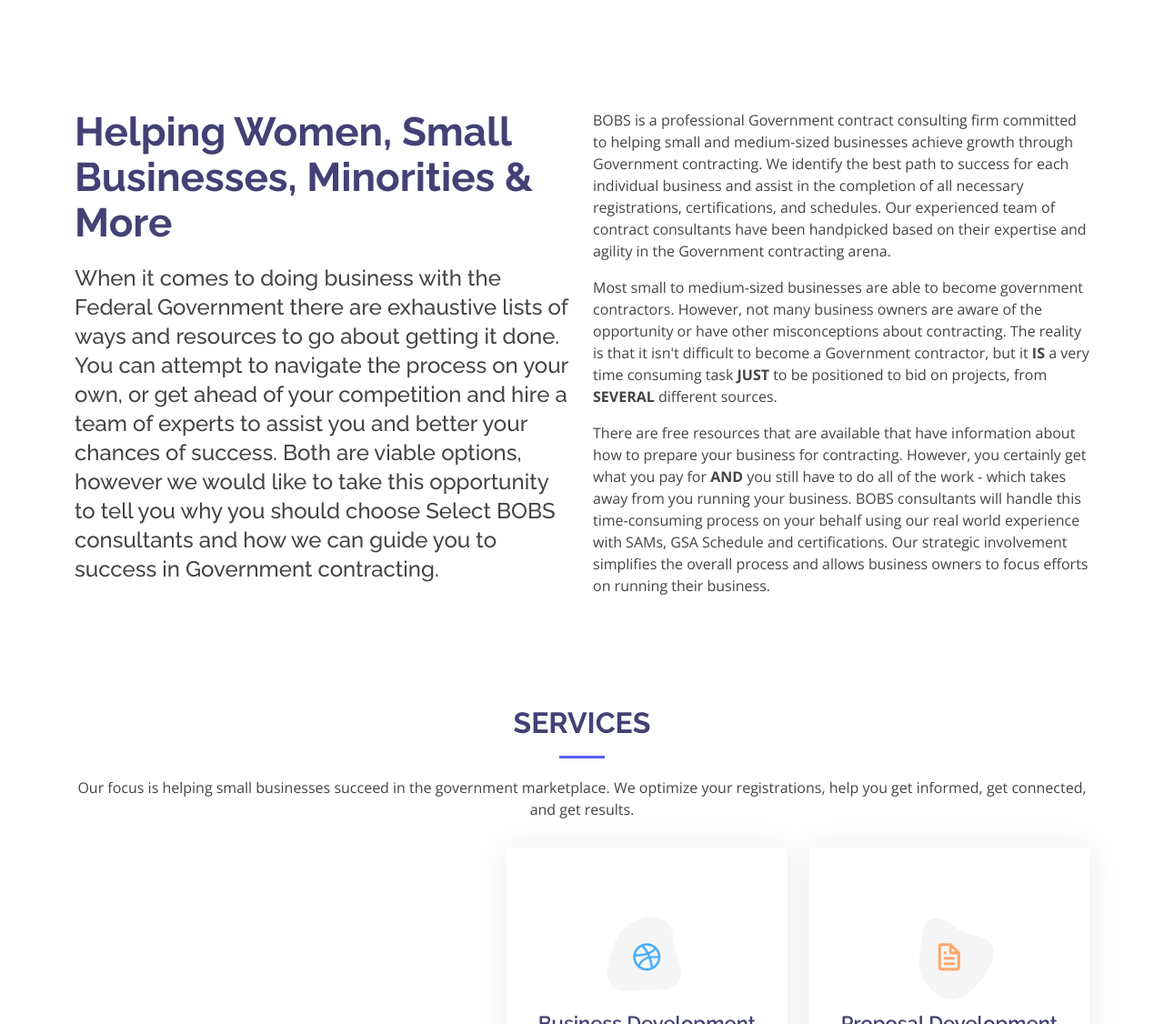
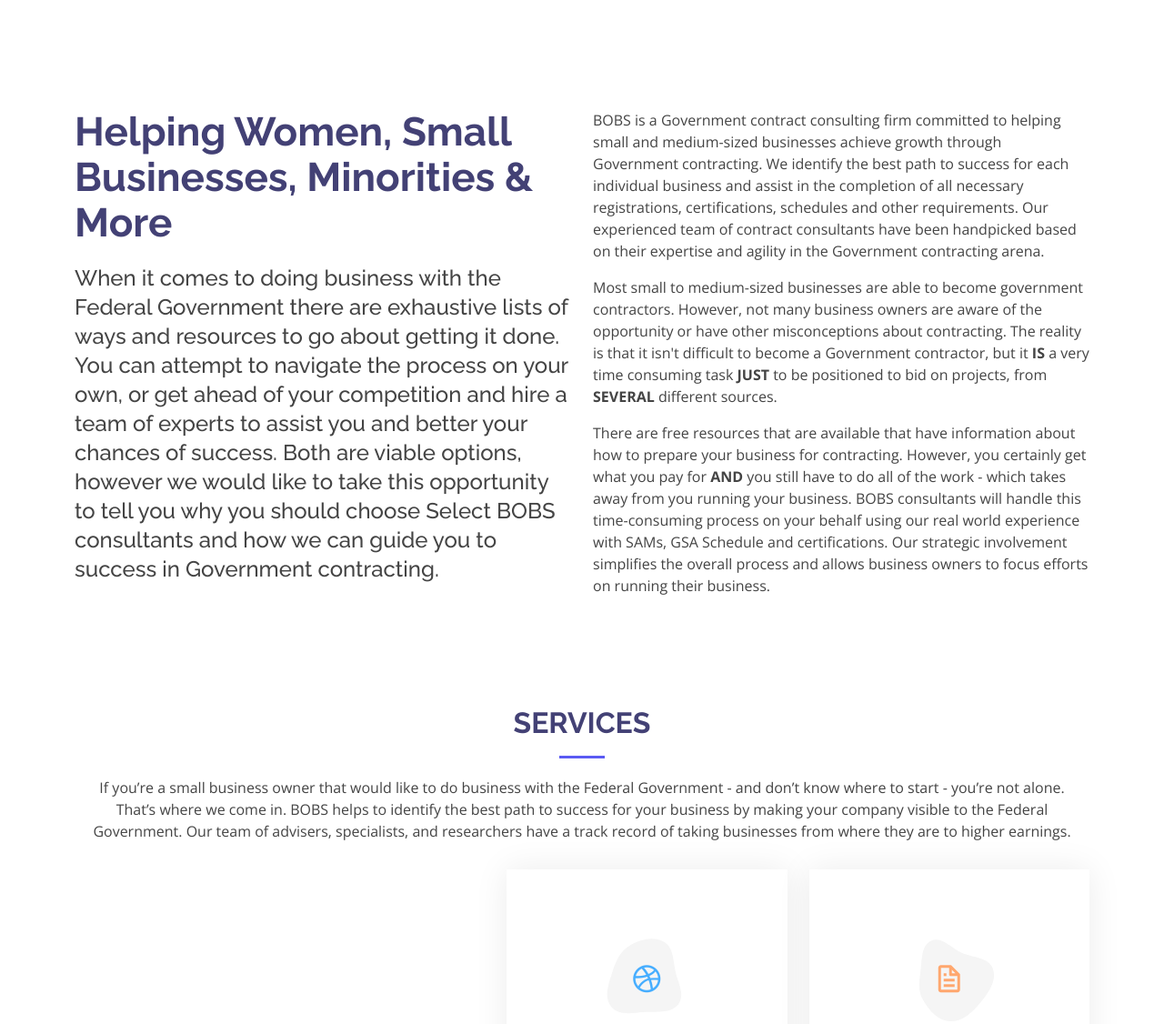
Before and after one commit to blaq0rkid/1bobs, a plain HTML site: page index.html in a window 1280 px wide. Shown: the part 740-1866 px from the top of the page at 91% size. Drawn offline with nearby package versions, Linux system fonts and the light colour scheme.

Commit message:
updated services subsection

```diff
--- a/index.html
+++ b/index.html
@@ -95,7 +95,7 @@
           </div>
           <div class="col-lg-6 pt-4 pt-lg-0">
             <p>
-              BOBS is a professional Government contract consulting firm committed to helping small and medium-sized businesses achieve growth through Government contracting. We identify the best path to success for each individual business and assist in the completion of all necessary registrations, certifications, and schedules. Our experienced team of contract consultants have been handpicked based on their expertise and agility in the Government contracting arena.
+              BOBS is a Government contract consulting firm committed to helping small and medium-sized businesses achieve growth through Government contracting. We identify the best path to success for each individual business and assist in the completion of all necessary registrations, certifications, schedules and other requirements. Our experienced team of contract consultants have been handpicked based on their expertise and agility in the Government contracting arena.
             </p>
             <p>
               Most small to medium-sized businesses are able to become government contractors. However, not many business owners are aware of the opportunity or have other misconceptions about contracting. The reality is that it isn't difficult to become a Government contractor, but it <strong>IS</strong> a very time consuming task <strong>JUST</strong> to be positioned to bid on projects, from <strong>SEVERAL</strong> different sources.
@@ -204,7 +204,9 @@
 
         <div class="section-title">
           <h2>Services</h2>
-          <p>Our focus is helping small businesses succeed in the government marketplace. We optimize your registrations, help you get informed, get connected, and get results.
+          <p>If you’re a small business owner that would like to do business with the Federal Government - and don’t know where to start - you’re not alone.</p>
+          <p>
+          That’s where we come in. BOBS helps to identify the best path to success for your business by making your company visible to the Federal Government. Our team of advisers, specialists, and researchers have a track record of taking businesses from where they are to higher earnings.
           </p>
         </div>
 
```
